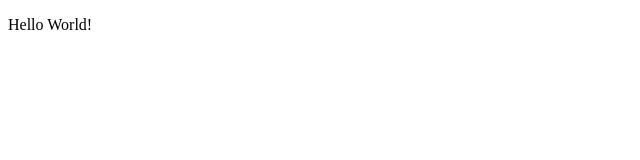
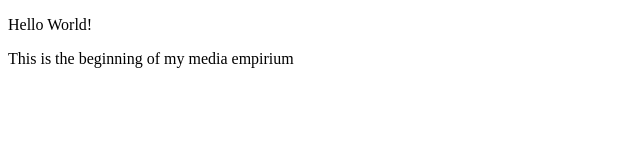
Before and after one commit to forestotis/forestotis, a plain HTML site: page index.html in a window 1280 px wide. Shown: the whole page, without its empty margins (0-640 px from the left). Drawn offline with Linux system fonts and the light colour scheme.

Commit message:
Update index.html

```diff
--- a/index.html
+++ b/index.html
@@ -6,5 +6,6 @@
   </head>
   <body>
     <p>Hello World!</p>
+    <p>This is the beginning of my media empirium</p>
   </body>
 </html>
```
